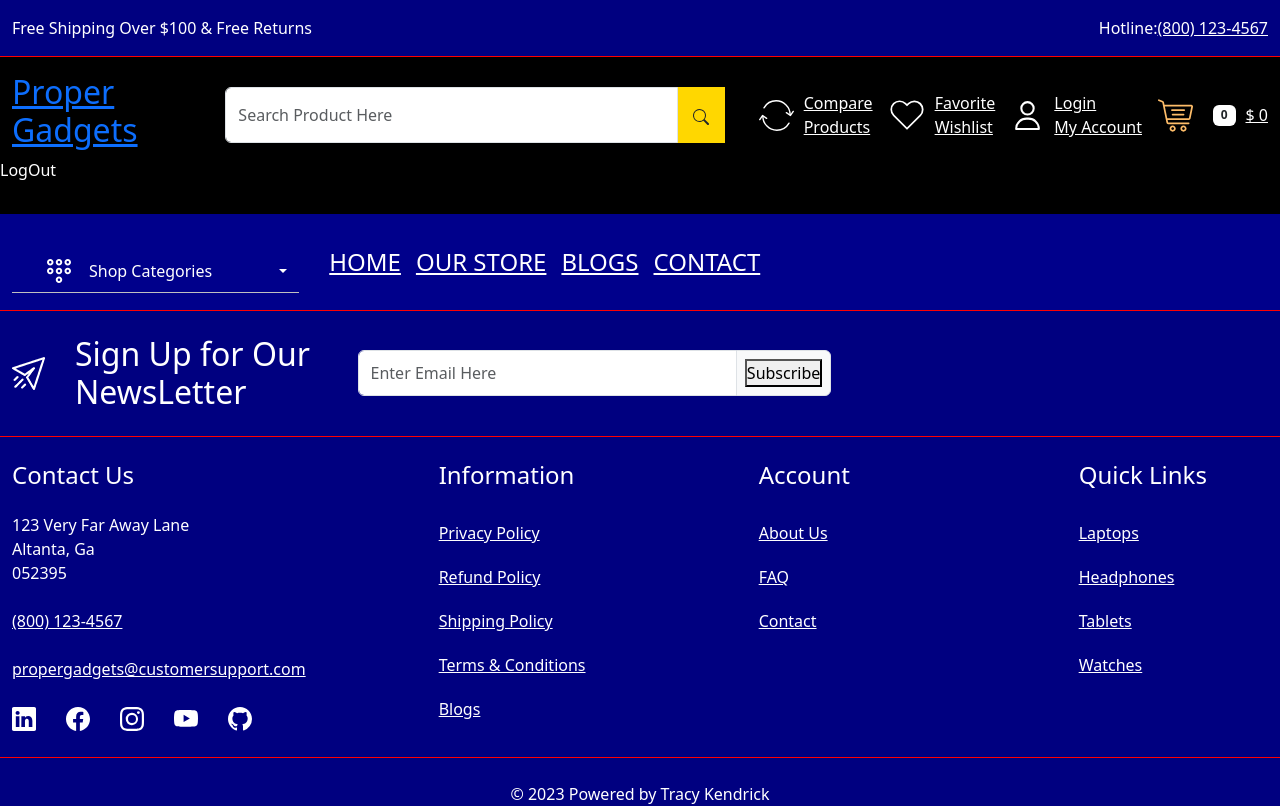
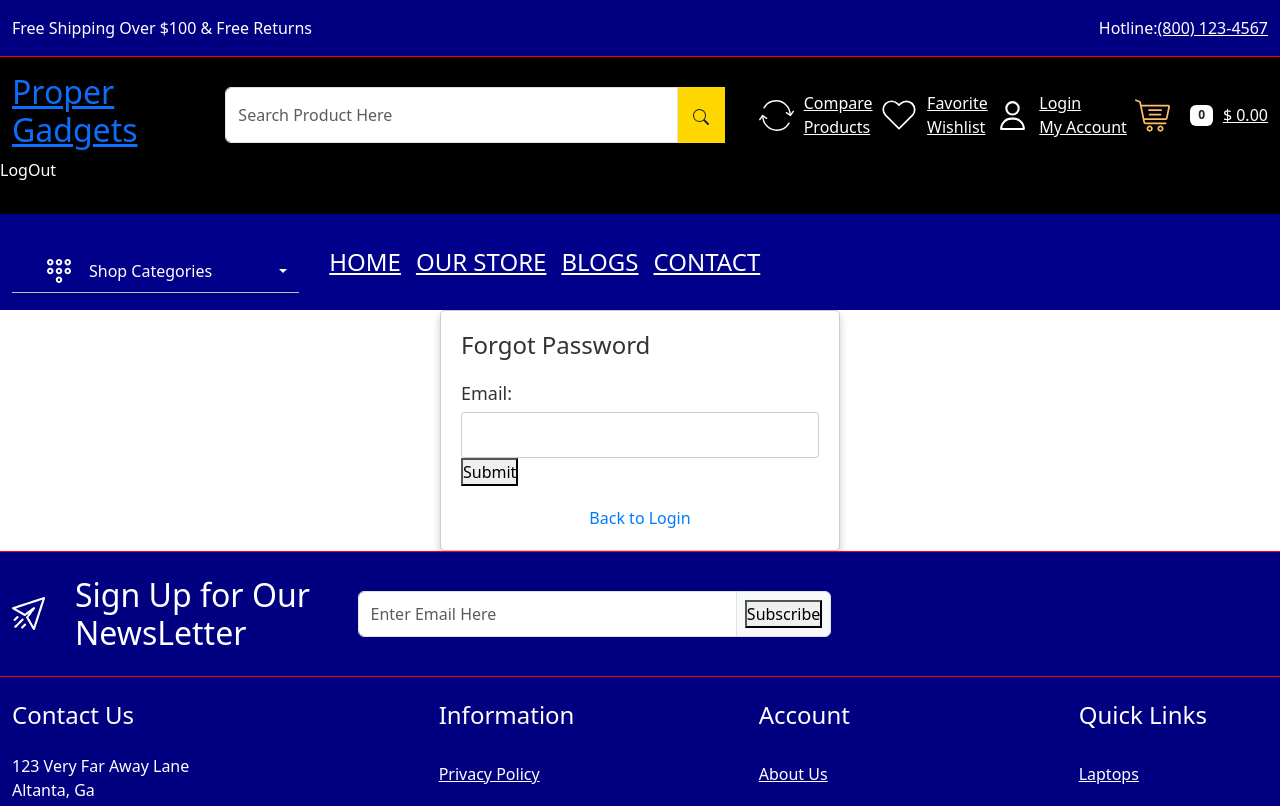
Before and after one commit to loltee/Capstone, a React (Vite) app: page /forgot-password in a window 1280 px wide. Shown: the top 806 px of the page. Built offline with nearby package versions, Linux system fonts and the light colour scheme.

Commit message:
cart in header is linked to MyCart file now

```diff
--- a/src/App.jsx
+++ b/src/App.jsx
@@ -3,7 +3,7 @@ import { BrowserRouter, Routes, Route } from "react-router-dom";
 import Sidenav from "./components/sidenav";
 import Layout from "./components/Layout";
 import Home from "./pages/Home";
-
+import ForgotPasswordForm from "./components/ForgotPasswordForm";
 import Contact from "./pages/Contact";
 import "./index.css";
 import Header from "./components/Header";
@@ -14,7 +14,6 @@ import Login from "./components/login";
 import MyCart from "./components/MyCart";
 import { useState } from "react";
 import LogOut from "./components/LogOut";
-import ForgotPassword from "./components/ForgotPassword";
 
 function App() {
   const [cart, setCart] = useState([]);
@@ -23,7 +22,7 @@ function App() {
   return (
     <>
       <BrowserRouter>
-        <Header token={token} />
+        <Header token={token} cart={cart} />
         <Routes>
           <Route path="/" element={<Layout />} />
           <Route index element={<Home />} />
@@ -43,7 +42,8 @@ function App() {
             path="/cart"
             element={<MyCart cart={cart} setCart={setCart} />}
           />
-          <Route path="/forgotpassword" element={<ForgotPassword />} />
+
+          <Route path="/forgot-password" element={<ForgotPasswordForm />} />
         </Routes>
         <Footer />
       </BrowserRouter>
--- a/src/api/index.js
+++ b/src/api/index.js
@@ -1,6 +1,7 @@
 export async function getProduct() {
   const baseUrl = "https://fakestoreapi.com/";
   // const response = await fetch();
+  fetch("https://fakestoreapi.com/products/category/jewelery");
 
   fetch(baseUrl)
     .then((res) => res.json())
--- a/src/components/ForgotPasswordForm.jsx
+++ b/src/components/ForgotPasswordForm.jsx
@@ -5,9 +5,13 @@ const ForgotPasswordForm = () => {
   const [email, setEmail] = useState("");
   const [successMessage, setSuccessMessage] = useState("");
   const [error, setError] = useState("");
+  const [isLoading, setIsLoading] = useState(false);
 
   const handleSubmit = async (e) => {
     e.preventDefault();
+    setError("");
+    setIsLoading(true);
+
     try {
       // Mock API call (replace with your server-side logic)
       const response = await fetch("/api/forgot-password", {
@@ -21,12 +25,15 @@ const ForgotPasswordForm = () => {
       if (response.ok) {
         // Email sent successfully
         setSuccessMessage("Password reset email sent successfully.");
+      } else if (response.status === 404) {
+        setError("Email not found.");
       } else {
-        // Error occurred
         setError("An error occurred while sending the email.");
       }
     } catch (error) {
       setError("An error occurred while sending the email.");
+    } finally {
+      setIsLoading(false);
     }
   };
 
@@ -45,7 +52,9 @@ const ForgotPasswordForm = () => {
             onChange={(e) => setEmail(e.target.value)}
           />
         </div>
-        <button>Submit</button>
+        <button type="submit" disabled={isLoading}>
+          {isLoading ? "Sending..." : "Submit"}
+        </button>
         <Link className="forpass" to="/login">
           Back to Login
         </Link>
--- a/src/components/Header.jsx
+++ b/src/components/Header.jsx
@@ -4,7 +4,16 @@ import { BsSearch } from "react-icons/bs";
 import Dropdown from "react-bootstrap/Dropdown";
 import LogOut from "./LogOut";
 
-const Header = ({ token }) => {
+const Header = ({ token, cart }) => {
+  const totalQuantity = (cart || []).reduce(
+    (total, item) => total + item.quantity,
+    0
+  );
+  const totalPrice = (cart || []).reduce(
+    (total, item) => total + item.price * item.quantity,
+    0
+  );
+
   console.log("token", token);
   return (
     <>
@@ -85,8 +94,10 @@ const Header = ({ token }) => {
                   >
                     <img src="images/cart.svg" alt="cart" />
                     <div className="d-flex flex-column gap-10"></div>
-                    <span className="badge bg-white text-dark">0</span>
-                    <p className="mb-0">$ 0</p>
+                    <span className="badge bg-white text-dark">
+                      {totalQuantity}
+                    </span>
+                    <p className="mb-0">$ {totalPrice.toFixed(2)}</p>
                   </Link>
                 </div>
               </div>
--- a/src/index.css
+++ b/src/index.css
@@ -606,24 +606,24 @@ footer:not(:first-child) {
   box-shadow: 0px 20px 30px rgba(0, 0, 0, 0.1);
   border-radius: 5px;
   text-align: center;
-  display: flex;
+  box-sizing: content-box;
   flex-wrap: wrap;
-  justify-content: space-between;
-  display: inline-flex;
+  align-items: center;
+  display: inline-block;
 }
 .products h1 {
-  font-size: 24px;
+  font-size: 20px;
   color: #333;
   margin-bottom: 10px;
 }
 .products img {
-  width: 200px;
-  height: 200px;
-  margin-bottom: 10px;
+  max-width: 100px;
+  height: auto;
+
   object-fit: contain;
 }
 .products li {
-  font-size: 18px;
+  font-size: 16px;
   color: #555;
   list-style: none;
   margin: 10px 0;
@@ -766,3 +766,76 @@ footer:not(:first-child) {
 }
 
 /* signup page ends */
+/* forgot password form starts */
+.Forgot-Password-Form {
+  max-width: 400px;
+  margin: 0 auto;
+  padding: 20px;
+  border: 1px solid #ccc;
+  border-radius: 5px;
+  background-color: #fff;
+  box-shadow: 0px 4px 8px rgba(0, 0, 0, 0.2);
+}
+
+/* Styling for the heading */
+.Forgot-Password-Form h2 {
+  font-size: 24px;
+  margin-bottom: 20px;
+  color: #333;
+}
+
+/* Styling for success and error messages */
+.Forgot-Password-Form p {
+  font-size: 16px;
+  color: #007bff; /* Blue for success */
+  margin-top: 10px;
+}
+
+/* Styling for the form */
+.forgotpassword-form label {
+  display: block;
+  font-size: 18px;
+  margin-bottom: 5px;
+  color: #333;
+}
+
+.forgotpassword-form input[type="email"] {
+  width: 100%;
+  padding: 10px;
+  font-size: 16px;
+  border: 1px solid #ccc;
+  border-radius: 3px;
+}
+
+/* Styling for the submit button */
+.forgotpassword-form button {
+  background-color: #007bff;
+  color: #fff;
+  border: none;
+  padding: 10px 20px;
+  font-size: 18px;
+  cursor: pointer;
+  border-radius: 3px;
+  margin-top: 20px;
+}
+
+.forgotpassword-form button:disabled {
+  background-color: #ccc;
+  cursor: not-allowed;
+}
+
+/* Styling for the "Back to Login" link */
+.forpass {
+  display: block;
+  text-align: center;
+  font-size: 16px;
+  margin-top: 20px;
+  color: #007bff;
+  text-decoration: none;
+}
+
+.forpass:hover {
+  text-decoration: underline;
+}
+
+/* forgot password form ends */
--- a/src/pages/ourStore.jsx
+++ b/src/pages/ourStore.jsx
@@ -27,6 +27,35 @@ const OurStore = ({ cart, setCart }) => {
 
     getStore().catch(console.log(error));
   }, []);
+  useEffect(() => {
+    async function getJewelryStore() {
+      try {
+        const response = await fetch(`${baseUrl}/products/category/jewelery`);
+        const jewelryAPIResponse = await response.json();
+
+        if (jewelryAPIResponse) {
+          // Merge the jewelry products with the existing store
+          setStore((prevStore) => [...prevStore, ...jewelryAPIResponse]);
+        } else {
+          console.error("Could not fetch jewelry products");
+        }
+      } catch (error) {
+        console.error("Error fetching jewelry category:", error);
+      }
+    }
+
+    getJewelryStore();
+  }, []); // Run this effect only once on component mount
+
+  // Adding the new API call
+  useEffect(() => {
+    fetch("https://fakestoreapi.com/products/category/jewelery")
+      .then((res) => res.json())
+      .then((json) => console.log(json))
+      .catch((error) =>
+        console.error("Error fetching jewelry category:", error)
+      );
+  }, []); // Run this effect only once on component mount
 
   console.log("store", store);
 
```
